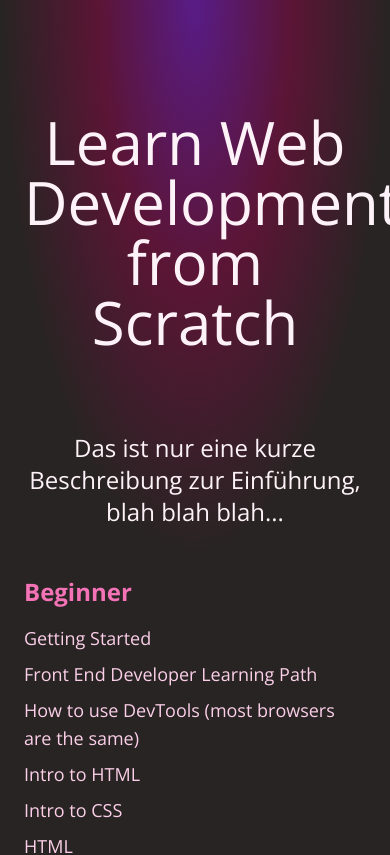
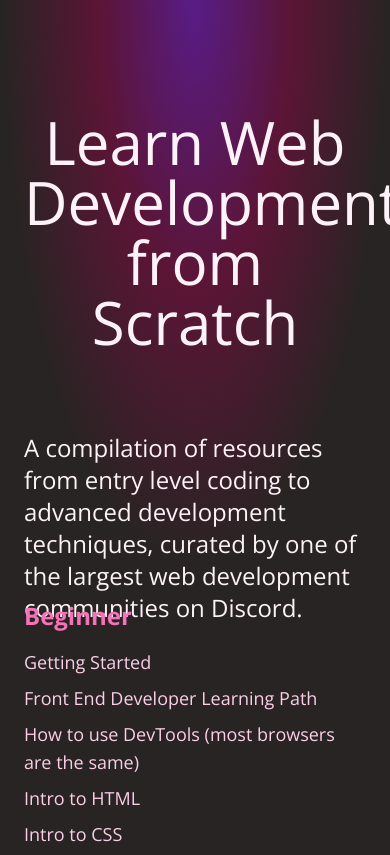
Before and after one commit to wiktoriavh/learn-web-dev, a Next.js app: page / in a window 390 px wide. Shown: the top 855 px of the page. Built offline with nearby package versions, Linux system fonts and the light colour scheme.

Commit message:
📱 make hero responsive
with new subheading

```diff
--- a/components/Hero.tsx
+++ b/components/Hero.tsx
@@ -1,12 +1,13 @@
 export function Hero(): JSX.Element {
   return (
-    <div className="h-[35rem] py-28 px-6 bg-gradient-radial-top from-[#581C87] via-[#5B1535] to-dark ">
+    <div className="h-[36rem] py-28 px-6 mb-6 bg-gradient-radial-top from-[#581C87] via-[#5B1535] to-dark">
       <div className="md:container mx-auto">
         <h1 className="text-6xl text-pink-50 text-center font-light ">
           Learn Web Development from Scratch
         </h1>
-        <h2 className="text-2xl text-center text-pink-50 my-20">
-          Das ist nur eine kurze Beschreibung zur Einführung, blah blah blah...
+        <h2 className="text-2xl md:text-center text-pink-50 my-20 md:w-3/5 mx-auto">
+          A compilation of resources from entry level coding to advanced development
+          techniques, curated by one of the largest web development communities on Discord.
         </h2>
       </div>
     </div>
```
